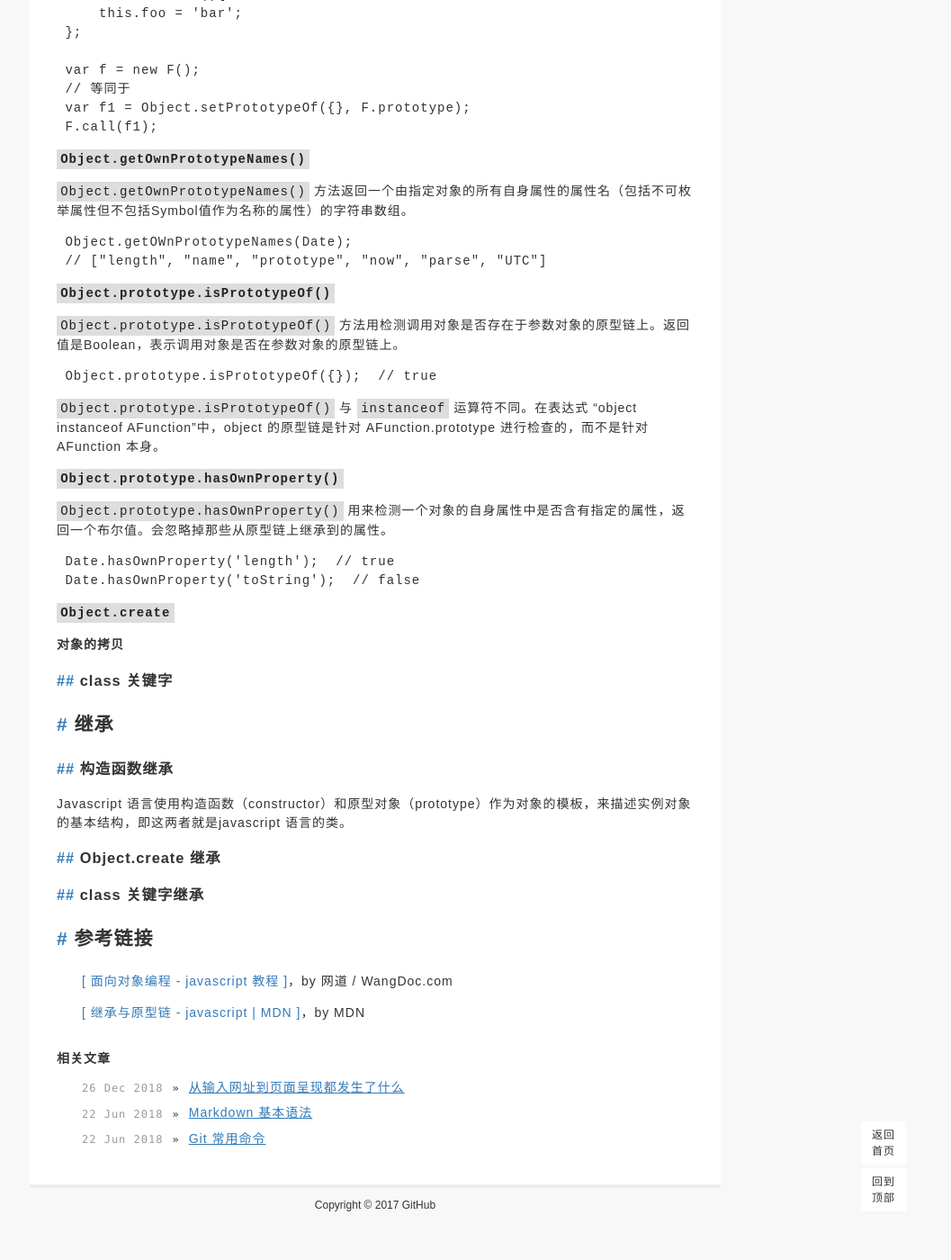
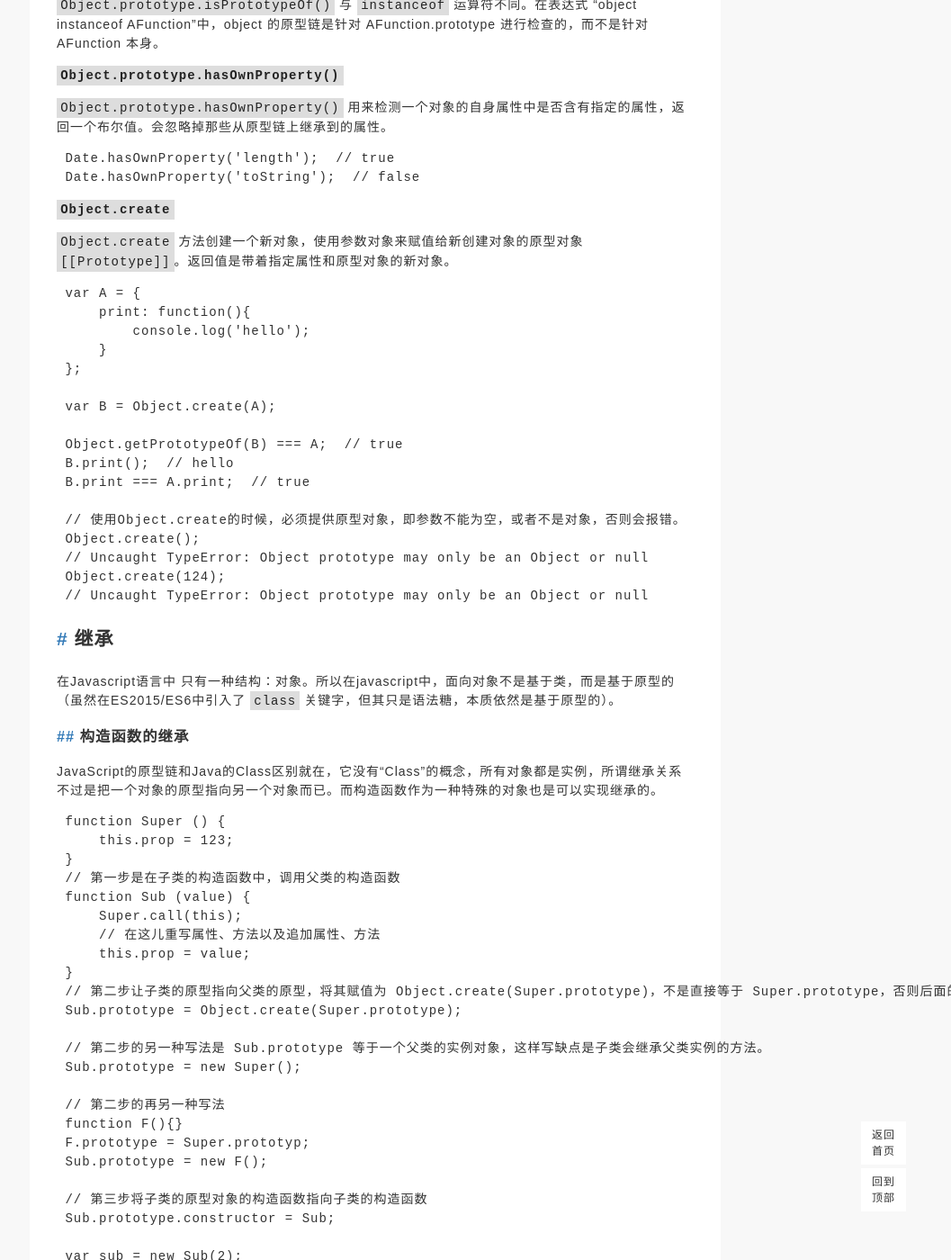
Before and after one commit to lou920217/Diary, a Jekyll site: the page built from _posts/interview/2019-2-14-OOP.md, in a window 1280 px wide and 1400 px high, scrolled down 9059 px. Shown: the whole window at 90% size, without its empty margins (223-1280 px from the left). Built offline with Jekyll 4.4.1, drawn with Linux system fonts in a browser that asks for light colours; nearby versions of some CDN libraries; a style sheet for code colours, icons or effects is not loaded; before the commit the page ends 10417 px from its top, so only the background shows below that; some of the changed text lies outside the part shown.

Commit message:
修改文章

````diff
--- a/_posts/interview/2019-2-14-OOP.md
+++ b/_posts/interview/2019-2-14-OOP.md
@@ -12,39 +12,22 @@ tags: [javascript, OOP]
    3. [this 关键字](#section2_3)
    4. [原型对象](#section2_4)
    5. [Object 对象的相关方法](#section2_5)
-   6. [class 关键字](#section2_6)
-3. [继承](#section3_1)
+3. [继承](#section3)
     1. [构造函数继承](#section3_1)
-    2. [Object.create 继承](#section3_2)
-    3. [class 关键字继承](#section3_3)
+    2. [Object.create 的实例对象继承](#section3_2)
 4. [参考链接](#section4)
 
 ## [#](#section1) <span id="section1">面向对象概述</span>
 
-面向对象编程（Object Oriented Programming，缩写为 OOP），它是一种将真实世界的实物抽象成对象，真实世界的各种复杂关系，抽象成类、继承，以完成对真实世界的模拟的程序设计范式。
+面向对象编程（Object Oriented Programming，缩写为 OOP），是基于对象概念，以对象为中心，以类和继承为构造机制，来认识、理解、刻画客观世界的程序设计范式。
 
-面向对象的三大特性：
-+ **抽象性**
+但是javascript的面向对象编程和上面的描述不太一样，并没有Javascript不区分类和实例的概念，而是通过原型来实现面向对象编程。
 
-    抽象性是将具有一致的数据结构（属性）和行为（方法）的对象抽象成类。任何类的划分都是主观的，但必须与具体的应用有关。
-+ **继承性**
-
-    继承性是子类自动共享父类属性和方法的机制，这是类之间的一种关系。在定义和实现一个类的时候，可以在一个已经存在的类的基础上来进行，把这个已经存在的类所定义的内容作为自己的内容，并加入若干属于自己的内容。
-
-    在类的层次中，子类只继承一个父类的属性和方法，则称为单重继承；
-
-    在类的层次中，子类继承了多个父类的属性和方法，则称为多重继承；
-+ **多态性**
-
-    多态性是指相同的方法作用于不同的对象时，可以产生不同的执行结果。
+JavaScript的原型链和Java的Class区别就在，它没有“Class”的概念，所有对象都是实例，所谓继承关系不过是把一个对象的原型指向另一个对象而已。
 
 ## [#](#section2) <span id="section2">相关知识</span>
 
 ### [##](#section2_1) <span id="section2_1">构造函数</span>
-
-Javascript 只有一种结构：对象，也是面向对象编程的核心，所以第一步就是要生成对象。对象是单个实物的抽象，通常需要一个模板（表示某一类实物的共同特征），然后根据这个模板来生成。
-
-所谓“类”就是对象的模板，对象就是类的实例。但是javascript语言的对象系统，不是基于“类”的，而是基于构造函数（constructor）和原型对象（prototype）。
 
 构造函数就是一个普通函数，但是有自己的特征和用法。为了与普通函数区别，构造函数的第一个字母通常是大写。
 ```
@@ -432,21 +415,107 @@ Javascript对对象属性的读取规则，关乎到面向对象的继承性和
 
 **`Object.create`**
 
-**对象的拷贝**
+`Object.create` 方法创建一个新对象，使用参数对象来赋值给新创建对象的原型对象`[[Prototype]]`。返回值是带着指定属性和原型对象的新对象。
+```
+ var A = {
+     print: function(){
+         console.log('hello');
+     }
+ };
 
-### [##](#section2_6) <span id="section2_6">class 关键字</span>
+ var B = Object.create(A);
+
+ Object.getPrototypeOf(B) === A;  // true
+ B.print();  // hello
+ B.print === A.print;  // true
+
+ // 使用Object.create的时候，必须提供原型对象，即参数不能为空，或者不是对象，否则会报错。
+ Object.create();
+ // Uncaught TypeError: Object prototype may only be an Object or null
+ Object.create(124);
+ // Uncaught TypeError: Object prototype may only be an Object or null
+```
 
 ## [#](#section3) <span id="section3">继承</span>
 
-### [##](#section3_1) <span id="section3_1">构造函数继承</span>
+在Javascript语言中 只有一种结构：对象。所以在javascript中，面向对象不是基于类，而是基于原型的（虽然在ES2015/ES6中引入了 `class` 关键字，但其只是语法糖，本质依然是基于原型的）。
 
-Javascript 语言使用构造函数（constructor）和原型对象（prototype）作为对象的模板，来描述实例对象的基本结构，即这两者就是javascript 语言的类。
+### [##](#section3_1) <span id="section3_1">构造函数的继承</span>
 
-### [##](#section3_2) <span id="section3_2">Object.create 继承</span>
+JavaScript的原型链和Java的Class区别就在，它没有“Class”的概念，所有对象都是实例，所谓继承关系不过是把一个对象的原型指向另一个对象而已。而构造函数作为一种特殊的对象也是可以实现继承的。
+```
+ function Super () {
+     this.prop = 123;
+ }
+ // 第一步是在子类的构造函数中，调用父类的构造函数
+ function Sub (value) {
+     Super.call(this);
+     // 在这儿重写属性、方法以及追加属性、方法
+     this.prop = value;
+ }
+ // 第二步让子类的原型指向父类的原型，将其赋值为 Object.create(Super.prototype)，不是直接等于 Super.prototype，否则后面的修改会影响 Super.prototype。
+ Sub.prototype = Object.create(Super.prototype);
 
-### [##](#section3_3) <span id="section3_3">class 关键字继承</span>
+ // 第二步的另一种写法是 Sub.prototype 等于一个父类的实例对象，这样写缺点是子类会继承父类实例的方法。
+ Sub.prototype = new Super();
 
-## [#](#section4) <span id="section3">参考链接</span>
+ // 第二步的再另一种写法
+ function F(){}
+ F.prototype = Super.prototyp;
+ Sub.prototype = new F();
+
+ // 第三步将子类的原型对象的构造函数指向子类的构造函数
+ Sub.prototype.constructor = Sub;
+
+ var sub = new Sub(2);
+ // 原型链如下：
+ // sub --> Sub.prototype --> Super.prototype --> Function.prototype --> Object.prototype --> null
+
+ // 多重继承
+ function M1 () {
+     this.hello = 'hello';
+ }
+ function M2 () {
+     this.world = 'world';
+ }
+ function S () {
+     M1.call(this);
+     M2.call(this);
+ }
+ // 继承M1
+ S.prototype = Object.create(M1.prototype);
+ // 继承链上加入 M2
+ Object.assgin(S.prototype, M2.prototype);
+ // 指定构造函数
+ S.prototype.constructor = S;
+
+ var s = new S();
+ s.hello;  // hello
+ s.world;  // world
+```
+
+### [##](#section3_2) <span id="section3_2">Object.create 的实例对象继承</span>
+
+生成实例对象的常用方法是，使用new命令让构造函数返回一个实例。但是很多时候，只能拿到一个实例对象，它可能根本不是由构建函数生成的，那么能不能从一个实例对象，生成另一个实例对象呢？
+
+JavaScript 提供了Object.create方法，用来满足这种需求。该方法接受一个对象作为参数，然后以它为原型，返回一个实例对象。该实例完全继承原型对象的属性。
+```
+ // 原型对象
+ var A = {
+     print: function () {
+         console.log('hello');
+     }
+ };
+
+ // 实例对象
+ var B = Object.create(A);
+
+ Object.getPrototypeOf(B) === A // true
+ B.print() // hello
+ B.print === A.print // true
+```
+
+## [#](#section4) <span id="section4">参考链接</span>
 
 + [[ 面向对象编程 - javascript 教程 ]](https://wangdoc.com/javascript/oop/index.html)，by 网道 / WangDoc.com
 + [[ 继承与原型链 - javascript \| MDN ]](https://developer.mozilla.org/zh-CN/docs/Web/JavaScript/Inheritance_and_the_prototype_chain)，by MDN
````
